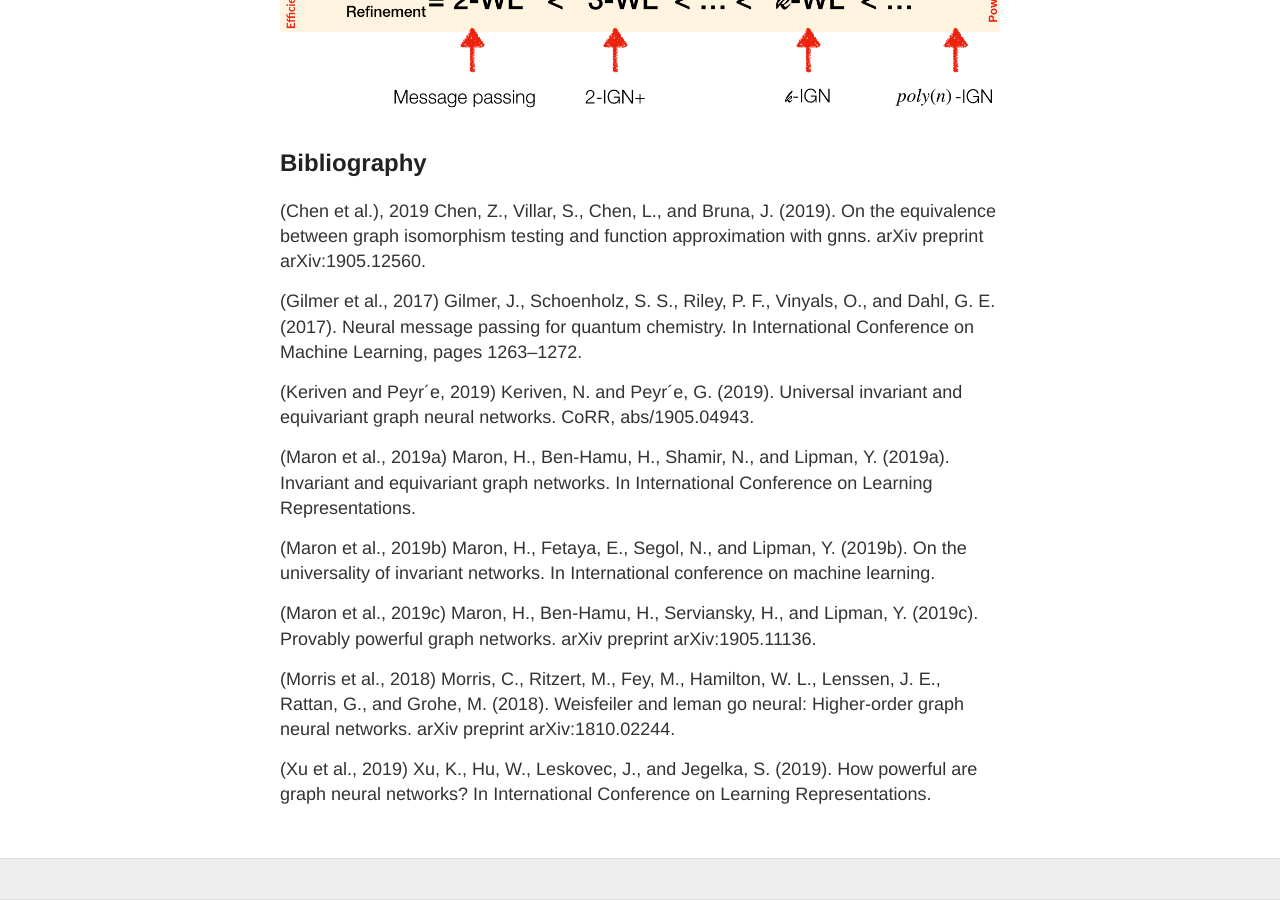
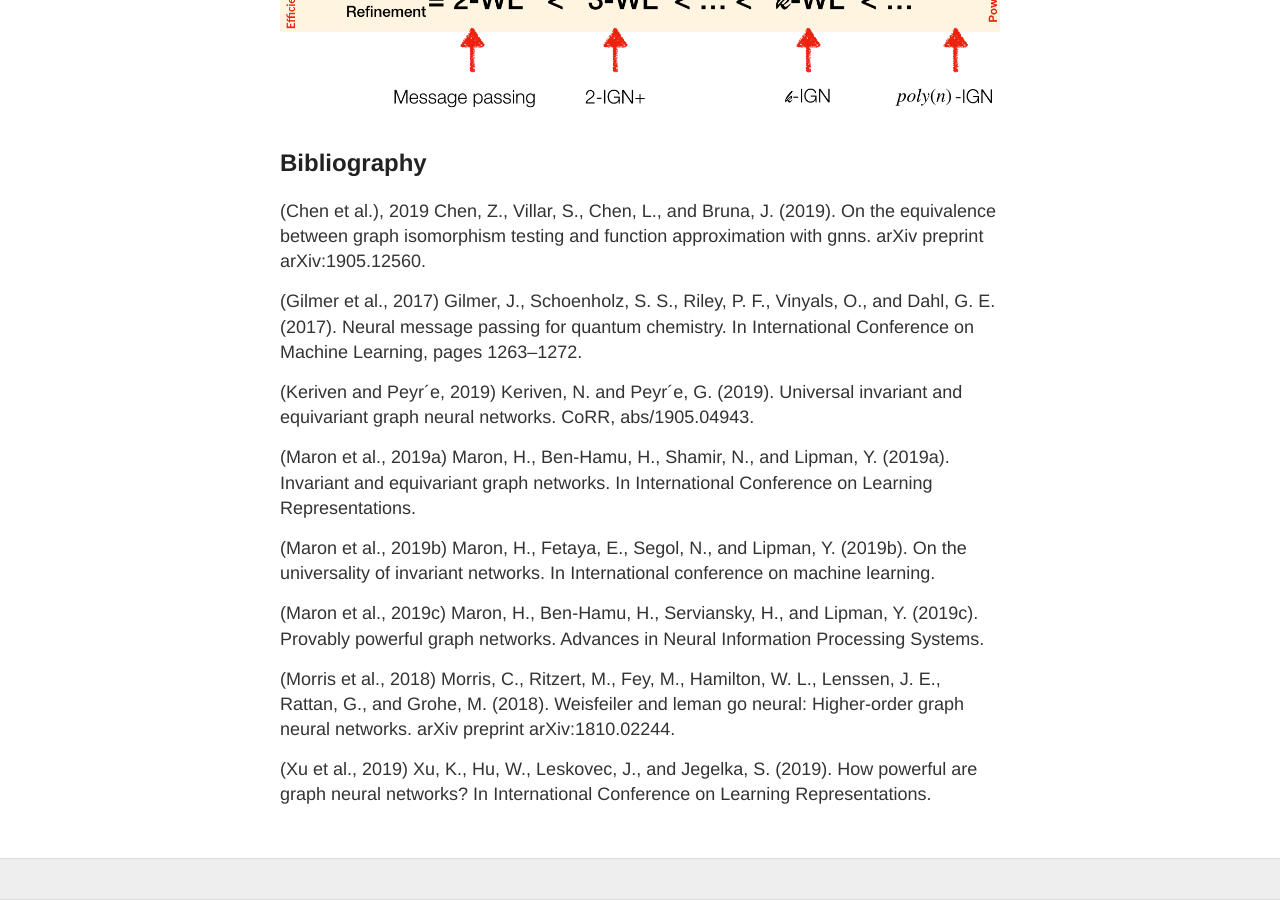
Before and after one commit to ylipman/ylipman.github.io, a Jekyll site: the page built from _posts/2019-7-18-How-expressive-are-Invariant-Graph-Networks?-(2:2) .md, in a window 1280 px wide and 900 px high, scrolled down 3638 px. Built offline with Jekyll 4.4.1, drawn with Linux system fonts in a browser that asks for light colours; our own code applies the rules of GitHub Pages for plain Markdown files; formulas are drawn with MathJax 3.

Commit message:
updated neurips

```diff
--- a/_posts/2019-7-18-How-expressive-are-Invariant-Graph-Networks?-(2:2) .md
+++ b/_posts/2019-7-18-How-expressive-are-Invariant-Graph-Networks?-(2:2) .md
@@ -44,7 +44,7 @@ The following figure illustrates the expressiveness results for IGNs. It provide
 
 (Maron et al., 2019b) Maron, H., Fetaya, E., Segol, N., and Lipman, Y. (2019b). On the universality of invariant networks. In International conference on machine learning.
 
-(Maron et al., 2019c) Maron, H., Ben-Hamu, H., Serviansky, H., and Lipman, Y. (2019c). Provably powerful graph networks. arXiv preprint arXiv:1905.11136.
+(Maron et al., 2019c) Maron, H., Ben-Hamu, H., Serviansky, H., and Lipman, Y. (2019c). Provably powerful graph networks. Advances in Neural Information Processing Systems.
 
 (Morris et al., 2018) Morris, C., Ritzert, M., Fey, M., Hamilton, W. L., Lenssen, J. E., Rattan, G., and Grohe, M. (2018). Weisfeiler and leman go neural: Higher-order graph neural networks. arXiv preprint arXiv:1810.02244.
 
```
Also changed, not shown: _posts/2019-7-16-Graph-invariant-networks-ICML-talk.md (+1 -1 lines), _posts/2019-7-17-An-introduction-to-Invariant-Graph-Networks-(1:2).md (+1 -1 lines).
